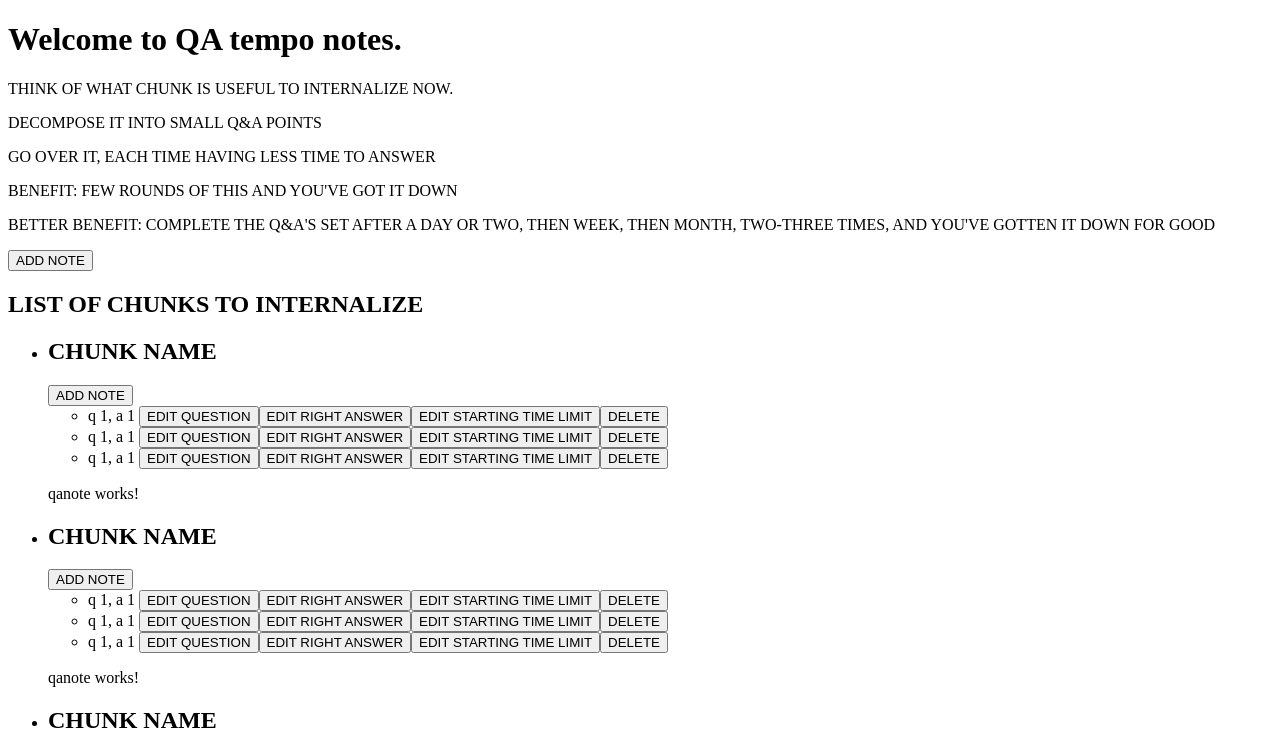
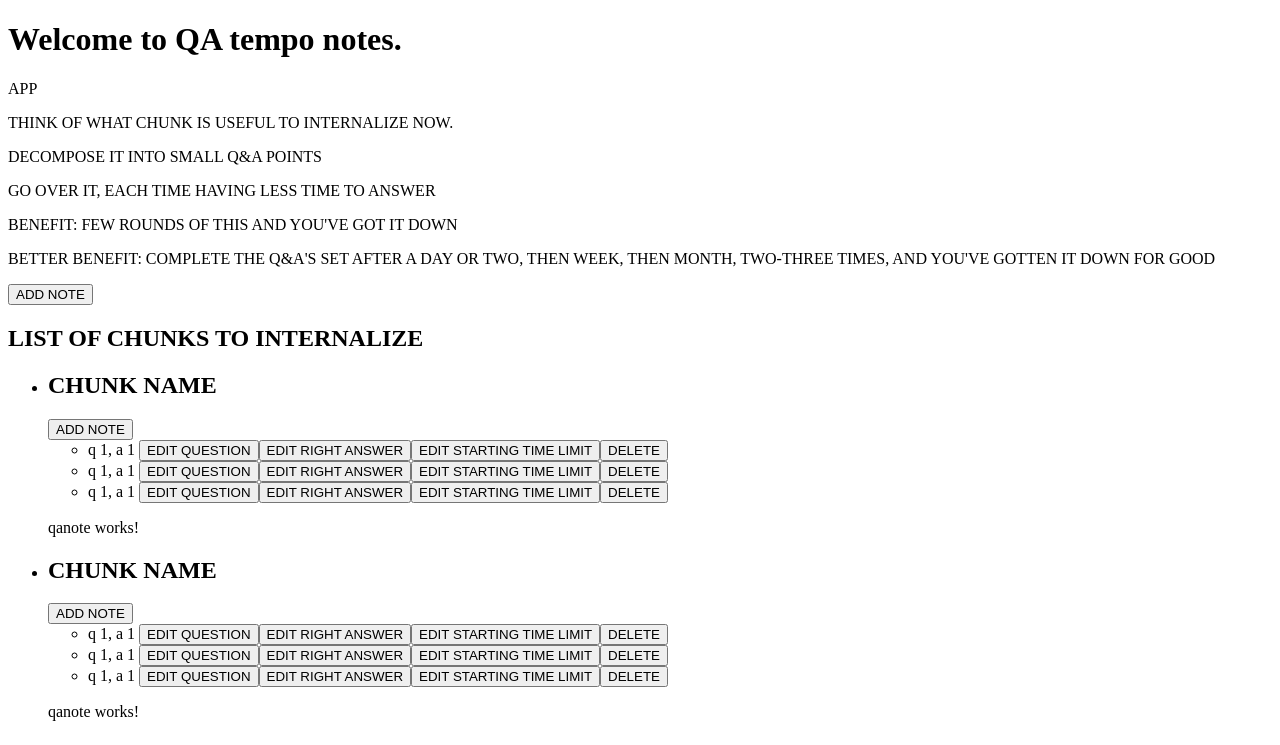
Before and after one commit to munrhalls/QAtempo-notes, an Angular app: page / in a window 1280 px wide. Shown: the top 745 px of the page. Built offline with nearby package versions, Linux system fonts and the light colour scheme.

Commit message:
notes app

```diff
--- a/src/app/app.component.html
+++ b/src/app/app.component.html
@@ -1,5 +1,6 @@
 <div>
   <h1>Welcome to QA tempo notes.</h1>
+  <p>APP</p>
   <p>THINK OF WHAT CHUNK IS USEFUL TO INTERNALIZE NOW.</p>
   <p>DECOMPOSE IT INTO SMALL Q&A POINTS</p>
   <p>GO OVER IT, EACH TIME HAVING LESS TIME TO ANSWER</p>
```
